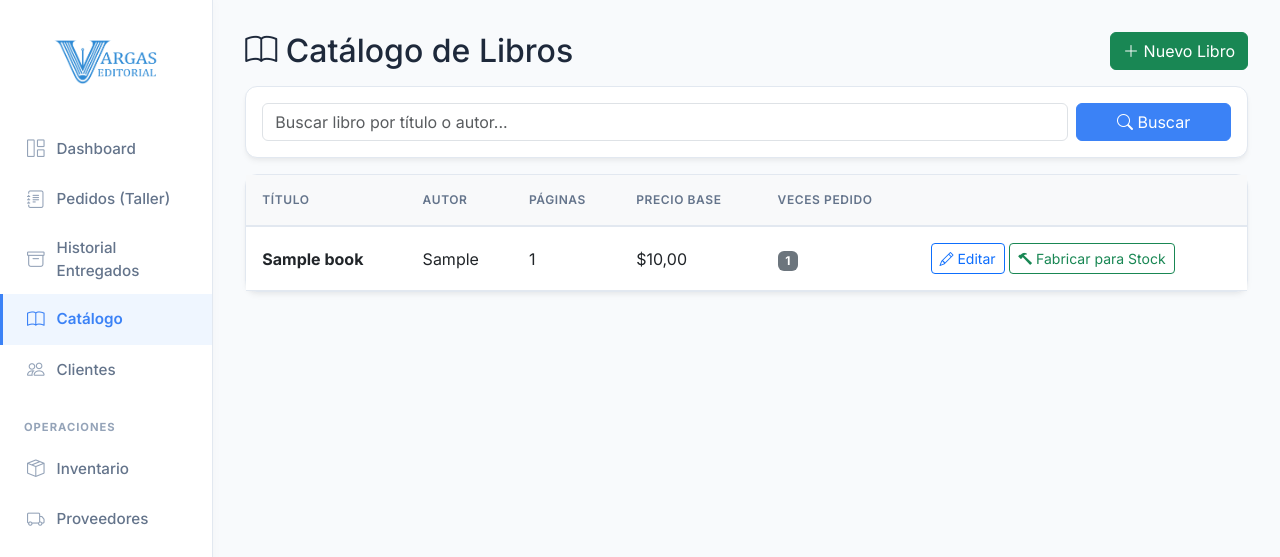
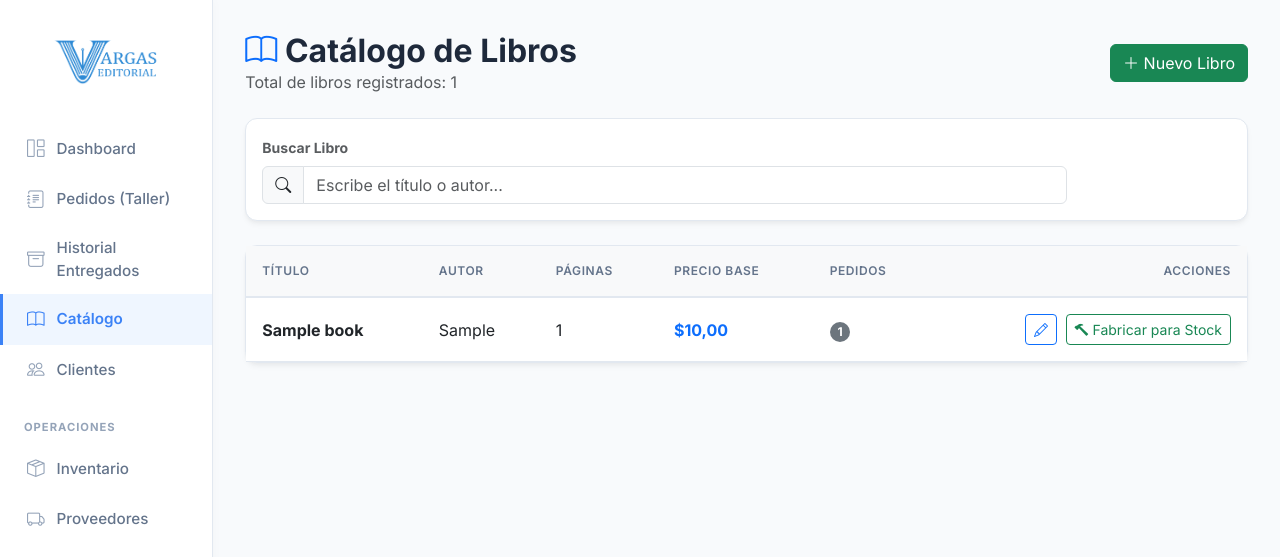
Before and after one commit to yandivd/erp_vargas_editorial, a Django app: page /pedidos/libros/ in a window 1280 px wide. Shown: the top 557 px of the page. Run offline with Django 5.2, Linux system fonts and the light colour scheme; a user stored in the database is signed in; tables that the repository leaves empty hold one stand-in row (values such as "Sample post").

Commit message:
pedidos and books

```diff
--- a/pedidos/urls.py
+++ b/pedidos/urls.py
@@ -21,4 +21,5 @@ urlpatterns = [
     path('entregados/', views.lista_entregados, name='lista_entregados'),
     path('ajax/', views.lista_ajax, name='lista_ajax'),
     path('entregados/ajax/', views.lista_entregados_ajax, name='lista_entregados_ajax'),
+    path('libros/ajax/', views.lista_libros_ajax, name='lista_libros_ajax'),
 ]
--- a/pedidos/views.py
+++ b/pedidos/views.py
@@ -334,21 +334,53 @@ from django.db.models import Q, Count
 
 # ... (tus otras funciones) ...
 
+from django.core.paginator import Paginator
+from django.db.models import Q, Count
+from django.http import JsonResponse
+from django.template.loader import render_to_string
+
 def lista_libros(request):
-    """Muestra el catálogo de libros con buscador."""
-    libros = Book.objects.all().annotate(num_pedidos=Count('pedidos')).order_by('titulo')
+    # 1. Traemos todos los libros y contamos cuántos pedidos tienen
+    libros_list = Book.objects.annotate(num_pedidos=Count('pedidos')).order_by('titulo')
 
-    busqueda = request.GET.get('q', '')
+    # 2. Filtro de búsqueda
+    busqueda = request.GET.get('q', '').strip()
     if busqueda:
-        libros = libros.filter(
+        libros_list = libros_list.filter(
             Q(titulo__icontains=busqueda) |
             Q(autor__icontains=busqueda)
         )
 
+    # 3. Paginación (10 en 10)
+    paginator = Paginator(libros_list, 10)
+    page_obj = paginator.get_page(request.GET.get('page'))
+
     return render(request, 'pedidos/libros_lista.html', {
-        'libros': libros,
-        'busqueda': busqueda
+        'libros': page_obj,
+        'busqueda': busqueda,
+        'total_libros': paginator.count,
     })
+
+# 4. Vista AJAX para actualizar solo la tabla
+def lista_libros_ajax(request):
+    libros_list = Book.objects.annotate(num_pedidos=Count('pedidos')).order_by('titulo')
+
+    busqueda = request.GET.get('q', '').strip()
+    if busqueda:
+        libros_list = libros_list.filter(
+            Q(titulo__icontains=busqueda) |
+            Q(autor__icontains=busqueda)
+        )
+
+    paginator = Paginator(libros_list, 10)
+    page_obj = paginator.get_page(request.GET.get('page'))
+
+    html = render_to_string('pedidos/_tabla_libros.html', {
+        'libros': page_obj,
+        'total_libros': paginator.count,
+    }, request=request)
+
+    return JsonResponse({'html': html})
 
 
 def editar_libro(request, pk):
--- /dev/null
+++ b/templates/pedidos/_tabla_libros.html
@@ -0,0 +1,63 @@
+<!-- templates/pedidos/_tabla_libros.html -->
+<div class="table-responsive">
+    <table class="table table-hover mb-0 align-middle">
+        <thead class="table-light">
+            <tr>
+                <th>Título</th>
+                <th>Autor</th>
+                <th>Páginas</th>
+                <th>Precio Base</th>
+                <th>Pedidos</th>
+                <th class="text-end">Acciones</th>
+            </tr>
+        </thead>
+        <tbody>
+            {% for libro in libros %}
+            <tr>
+                <td><strong>{{ libro.titulo }}</strong></td>
+                <td>{{ libro.autor|default:"—" }}</td>
+                <td>{{ libro.paginas }}</td>
+                <td class="fw-bold text-primary">${{ libro.precio|floatformat:2 }}</td>
+                <td>
+                    <span class="badge bg-secondary rounded-pill">{{ libro.num_pedidos }}</span>
+                </td>
+                <td class="text-end">
+                    <a href="{% url 'pedidos:editar_libro' libro.id %}" class="btn btn-sm btn-outline-primary" title="Editar">
+                        <i class="bi bi-pencil"></i>
+                    </a>
+                    <a href="{% url 'pedidos:fabricar_stock' libro.id %}" class="btn btn-sm btn-outline-success ms-1" title="Fabricar para Stock">
+                        <i class="bi bi-hammer"></i> Fabricar para Stock
+                    </a>
+                </td>
+            </tr>
+            {% empty %}
+            <tr><td colspan="6" class="text-center text-muted py-5">
+                <i class="bi bi-book fs-1 d-block mb-2"></i>
+                No se encontraron libros en el catálogo.
+            </td></tr>
+            {% endfor %}
+        </tbody>
+    </table>
+</div>
+
+<!-- PAGINACIÓN -->
+{% if libros.has_other_pages %}
+<div class="card-footer bg-white border-top p-3 d-flex justify-content-between align-items-center">
+    <small class="text-muted">
+        Mostrando {{ libros.start_index }} - {{ libros.end_index }} de {{ total_libros }} libros
+    </small>
+    <ul class="pagination pagination-sm mb-0" id="paginacion-ajax-libros">
+        {% if libros.has_previous %}
+            <li class="page-item"><a class="page-link" href="#" data-page="1">&laquo;</a></li>
+            <li class="page-item"><a class="page-link" href="#" data-page="{{ libros.previous_page_number }}">Anterior</a></li>
+        {% endif %}
+
+        <li class="page-item active"><span class="page-link">{{ libros.number }}</span></li>
+
+        {% if libros.has_next %}
+            <li class="page-item"><a class="page-link" href="#" data-page="{{ libros.next_page_number }}">Siguiente</a></li>
+            <li class="page-item"><a class="page-link" href="#" data-page="{{ libros.paginator.num_pages }}">&raquo;</a></li>
+        {% endif %}
+    </ul>
+</div>
+{% endif %}
--- a/templates/pedidos/libros_lista.html
+++ b/templates/pedidos/libros_lista.html
@@ -1,112 +1,123 @@
 {% extends 'base.html' %}
 
-{% block title %}Catálogo de Libros - ERP Libros{% endblock %}
+{% block title %}Catálogo - Vargas Editorial{% endblock %}
 
 {% block content %}
-<div class="d-flex justify-content-between align-items-center mb-3">
-    <h2 class="mb-0"><i class="bi bi-book"></i> Catálogo de Libros</h2>
+<div class="d-flex justify-content-between align-items-center mb-4">
+    <div>
+        <h2 class="mb-0 fw-bold"><i class="bi bi-book text-primary"></i> Catálogo de Libros</h2>
+        <p class="text-muted mb-0">Total de libros registrados: {{ total_libros }}</p>
+    </div>
     <button type="button" class="btn btn-success" data-bs-toggle="modal" data-bs-target="#modalNuevoLibro">
         <i class="bi bi-plus-lg"></i> Nuevo Libro
     </button>
 </div>
 
-<div class="card card-kpi p-3 mb-3">
-    <form method="get" class="row g-2">
+<!-- PANEL DE FILTROS -->
+<div class="card card-kpi p-3 mb-4">
+    <form method="get" class="row g-3" id="formFiltrosLibros">
         <div class="col-md-10">
-            <input type="text" name="q" class="form-control" placeholder="Buscar libro por título o autor..." value="{{ busqueda }}">
-        </div>
-        <div class="col-md-2">
-            <button type="submit" class="btn btn-primary w-100"><i class="bi bi-search"></i> Buscar</button>
+            <label class="form-label small fw-bold text-muted">Buscar Libro</label>
+            <div class="input-group">
+                <span class="input-group-text bg-light"><i class="bi bi-search"></i></span>
+                <input type="text" name="q" id="inputBuscarLibro" class="form-control" placeholder="Escribe el título o autor..." value="{{ busqueda }}">
+            </div>
         </div>
     </form>
 </div>
 
-<div class="card card-kpi">
-    <div class="table-responsive">
-        <table class="table table-hover mb-0 align-middle">
-            <thead class="table-light">
-                <tr>
-                    <th>Título</th>
-                    <th>Autor</th>
-                    <th>Páginas</th>
-                    <th>Precio Base</th>
-                    <th>Veces Pedido</th>
-                    <th></th>
-                </tr>
-            </thead>
-            <tbody>
-                {% for libro in libros %}
-                <tr>
-                    <td><strong>{{ libro.titulo }}</strong></td>
-                    <td>{{ libro.autor|default:"—" }}</td>
-                    <td>{{ libro.paginas }}</td>
-                    <td>${{ libro.precio|floatformat:2 }}</td>
-                    <td>
-                        <span class="badge bg-secondary">{{ libro.num_pedidos }}</span>
-                    </td>
-                    <td>
-                        <a href="{% url 'pedidos:editar_libro' libro.id %}" class="btn btn-sm btn-outline-primary">
-                            <i class="bi bi-pencil"></i> Editar
-                        </a>
-                        <a href="{% url 'pedidos:fabricar_stock' libro.id %}" class="btn btn-sm btn-outline-success">
-                            <i class="bi bi-hammer"></i> Fabricar para Stock
-                        </a>
-                    </td>
-                </tr>
-                {% empty %}
-                <tr><td colspan="6" class="text-center text-muted py-4">No se encontraron libros en el catálogo.</td></tr>
-                {% endfor %}
-            </tbody>
-        </table>
-    </div>
+<!-- CONTENEDOR DE LA TABLA -->
+<div class="card card-kpi" id="contenedor-tabla-libros">
+    {% include 'pedidos/_tabla_libros.html' %}
 </div>
 
-<!-- Modal Nuevo Libro -->
+<!-- Modal Nuevo Libro (igual que antes) -->
 <div class="modal fade" id="modalNuevoLibro" tabindex="-1">
-    <div class="modal-dialog">
-        <form method="post" action="{% url 'pedidos:crear_libro' %}">
-            {% csrf_token %}
-            <div class="modal-content">
-                <div class="modal-header">
-                    <h5 class="modal-title"><i class="bi bi-book"></i> Nuevo Libro en Catálogo</h5>
-                    <button type="button" class="btn-close" data-bs-dismiss="modal"></button>
-                </div>
-                <div class="modal-body">
-                    <div class="mb-3">
-                        <label class="form-label">Título *</label>
-                        <input type="text" name="titulo" class="form-control" required>
-                    </div>
-                    <div class="mb-3">
-                        <label class="form-label">Autor</label>
-                        <input type="text" name="autor" class="form-control">
-                    </div>
-                    <div class="row g-2 mb-3">
-                        <div class="col-md-6">
-                            <label class="form-label">Páginas *</label>
-                            <input type="number" name="paginas" id="nuevo_libro_paginas" class="form-control" min="1" required>
-                        </div>
-                        <div class="col-md-6">
-                            <label class="form-label">Precio ($)</label>
-                            <input type="number" name="precio" id="nuevo_libro_precio" class="form-control" step="0.01" min="0" value="0">
-                            <small id="precio-aviso" class="text-muted" style="display:none;">
-                                <i class="bi bi-calculator"></i> Calculando precio sugerido...
-                            </small>
-                        </div>
-                    </div>
-                </div>
-                <div class="modal-footer">
-                    <button type="button" class="btn btn-outline-secondary" data-bs-dismiss="modal">Cancelar</button>
-                    <button type="submit" class="btn btn-success">Guardar Libro</button>
-                </div>
-            </div>
-        </form>
-    </div>
+    <!-- ... contenido del modal ... -->
 </div>
 {% endblock %}
 
 {% block extra_js %}
 <script>
-document.addEventListener('DOMContentLoaded', function() {
+document.addEventListener('DOMContentLoaded', function () {
+    // ==========================================
+    // 1. BÚSQUEDA AJAX Y PAGINACIÓN
+    // ==========================================
+    const formFiltros = document.getElementById('formFiltrosLibros');
+    const contenedor = document.getElementById('contenedor-tabla-libros');
+
+    if (formFiltros && contenedor) {
+        const searchInput = formFiltros.querySelector('input[type="text"]');
+
+        function actualizarTabla() {
+            contenedor.style.opacity = '0.5';
+            const formData = new FormData(formFiltros);
+            const params = new URLSearchParams(formData).toString();
+
+            fetch(`{% url 'pedidos:lista_libros_ajax' %}?${params}`)
+                .then(response => response.json())
+                .then(data => {
+                    contenedor.innerHTML = data.html;
+                    contenedor.style.opacity = '1';
+                    engancharPaginacion();
+                })
+                .catch(err => {
+                    console.error(err);
+                    contenedor.style.opacity = '1';
+                });
+        }
+
+        function engancharPaginacion() {
+            // BUSCAMOS EL ID CORRECTO: paginacion-ajax-libros
+            const paginacion = document.getElementById('paginacion-ajax-libros');
+            if (!paginacion) return;
+
+            paginacion.querySelectorAll('a.page-link').forEach(link => {
+                link.addEventListener('click', function(e) {
+                    e.preventDefault();
+
+                    const page = this.getAttribute('data-page');
+                    if (!page) return;
+
+                    const formData = new FormData(formFiltros);
+                    formData.set('page', page);
+                    const params = new URLSearchParams(formData).toString();
+
+                    contenedor.style.opacity = '0.5';
+                    fetch(`{% url 'pedidos:lista_libros_ajax' %}?${params}`)
+                        .then(r => r.json())
+                        .then(data => {
+                            contenedor.innerHTML = data.html;
+                            contenedor.style.opacity = '1';
+                            engancharPaginacion(); // Reconecta los botones
+                        });
+                });
+            });
+        }
+
+        // Escuchar búsqueda
+        if (searchInput) {
+            let timer;
+            searchInput.addEventListener('input', () => {
+                clearTimeout(timer);
+                timer = setTimeout(actualizarTabla, 500);
+            });
+            searchInput.addEventListener('keydown', (e) => {
+                if (e.key === 'Enter') {
+                    e.preventDefault();
+                    clearTimeout(timer);
+                    actualizarTabla();
+                }
+            });
+        }
+
+        // Conectar botones al cargar la página
+        engancharPaginacion();
+    }
+
+    // ==========================================
+    // 2. CÁLCULO DE PRECIO AUTOMÁTICO (Nuevo Libro)
+    // ==========================================
     const inputPaginas = document.getElementById('nuevo_libro_paginas');
     const inputPrecio = document.getElementById('nuevo_libro_precio');
     const aviso = document.getElementById('precio-aviso');
@@ -114,16 +125,12 @@ document.addEventListener('DOMContentLoaded', function() {
     if (inputPaginas && inputPrecio) {
         inputPaginas.addEventListener('input', function() {
             const paginas = this.value;
-
             if (paginas && paginas >= 1) {
                 aviso.style.display = 'block';
-
-                // Hacemos la petición AJAX a la misma vista que usa el modal de pedidos
                 fetch(`/pedidos/calcular-costo/?paginas=${paginas}&lleva_scotch=false`)
                     .then(r => r.json())
                     .then(data => {
                         if (data.ok) {
-                            // Actualizamos el precio con el sugerido por el sistema
                             inputPrecio.value = data.costo.precio_sugerido;
                         }
                         aviso.style.display = 'none';
```
Also changed, not shown: templates/pedidos/_tabla_entregados.html (+6 -4 lines), templates/pedidos/_tabla_pedidos.html (+6 -4 lines), templates/pedidos/lista.html (+5 -3 lines), templates/pedidos/lista_entregados.html (+8 -4 lines).
